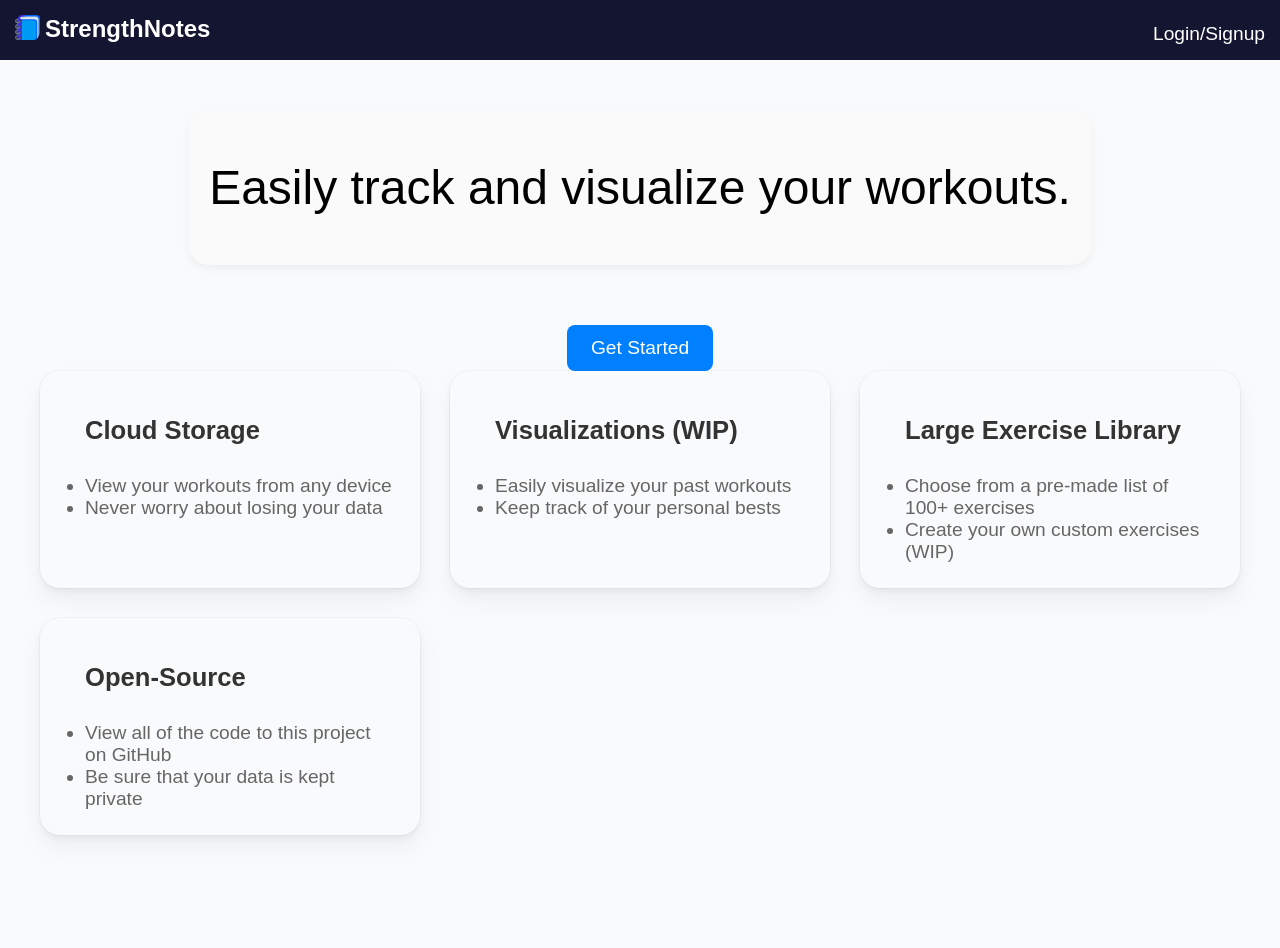
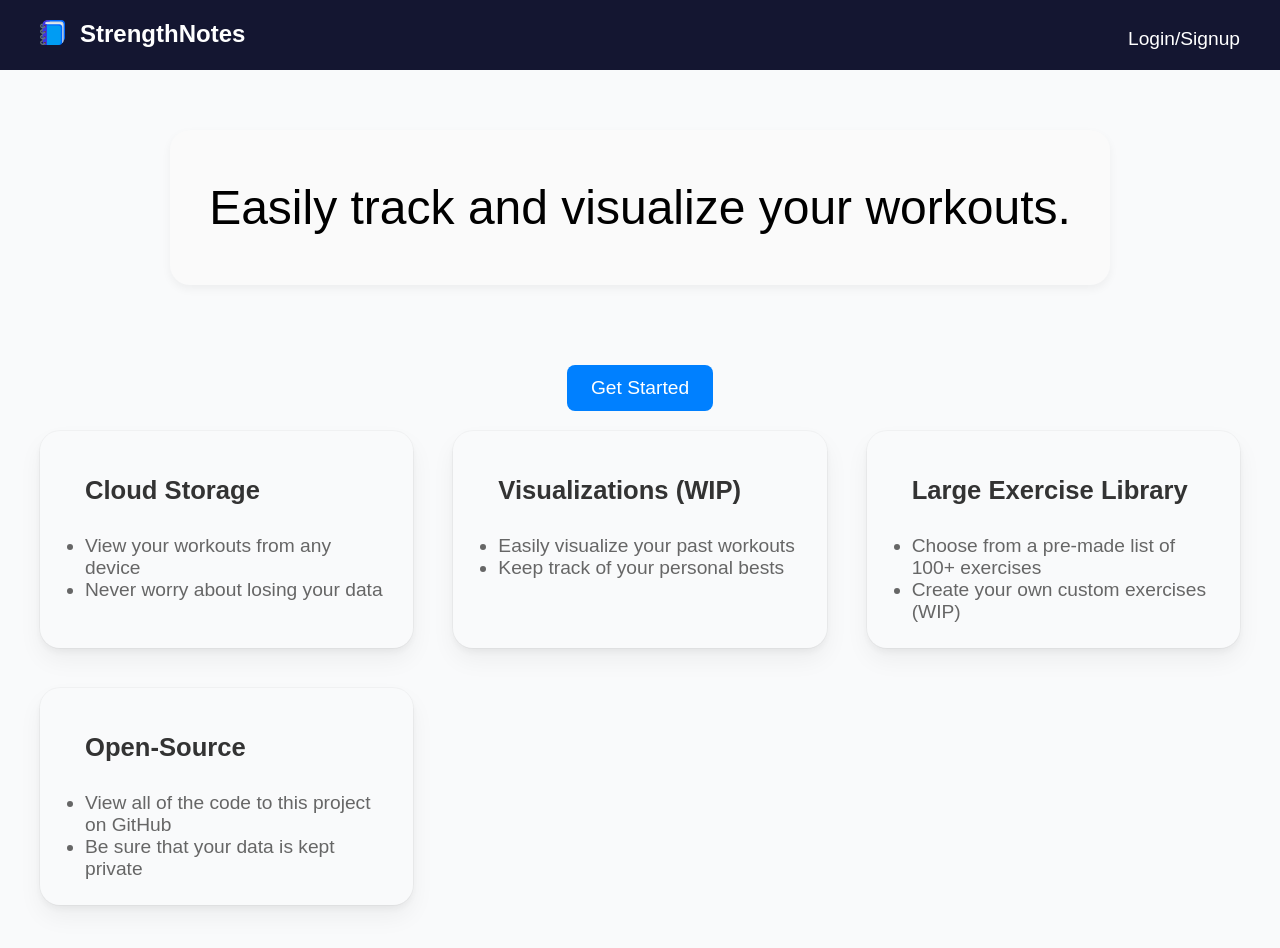
Before and after one commit to devintaing/StrengthNotes, a React (Vite) app: page / in a window 1280 px wide. Shown: the top 948 px of the page. Built offline with nearby package versions, Linux system fonts and the light colour scheme; no server answers.

Commit message:
margin/padding changes for UI to fix weird cramping

```diff
--- a/src/Base/Base.module.css
+++ b/src/Base/Base.module.css
@@ -4,7 +4,9 @@
   display: flex;
   flex-direction: column;
   align-items: center;
-  padding: 50px 20px;
+  padding: 60px 40px;
+  max-width: 1200px;
+  margin: 0 auto;
 }
 
 .splashText {
@@ -14,16 +16,19 @@
   background-color: hsl(0, 0%, 98%);
   border-radius: 20px;
   box-shadow: 0 4px 10px rgba(0,0,0,0.05);
-  margin-bottom: 40px;
+  margin-bottom: 60px;
+  max-width: 900px;
+  width: 100%;
   animation: fadeIn 1s ease;
 }
 
 .features {
   display: grid;
   grid-template-columns: repeat(auto-fit, minmax(280px, 1fr));
-  gap: 30px;
+  gap: 40px;
   width: 100%;
   max-width: 1200px;
+  padding: 20px;
 }
 
 .heroButton {
--- a/src/Header/Header.module.css
+++ b/src/Header/Header.module.css
@@ -1,10 +1,11 @@
 .entireHeader {
   background-color: #141631;
   color: white;
-  padding: 15px;
+  padding: 20px 40px;
   display: flex;
   align-items: baseline;
   justify-content: space-between;
+  flex-wrap: wrap;
 }
 
 .link {
@@ -24,7 +25,7 @@
 
 .leftLinks {
   display: flex;
-  gap: 5px;
+  gap: 15px;
 }
 
 .rightLinks {
--- a/src/Home/Home.module.css
+++ b/src/Home/Home.module.css
@@ -14,7 +14,7 @@ h1 {
   font-size: 1.5rem;
   padding: 18px 32px;
   border-radius: 12px;
-  margin: 20px auto;
+  margin: 40px auto;
   display: block;
   text-align: center;
   transition: background-color 0.3s ease, transform 0.2s ease;
--- a/src/Workout/Workout.module.css
+++ b/src/Workout/Workout.module.css
@@ -5,6 +5,8 @@
   background: #f8f9fc;
   box-shadow: 0 4px 12px rgba(0, 0, 0, 0.06);
   font-family: 'Segoe UI', Tahoma, Geneva, Verdana, sans-serif;
+  max-width: 1000px;
+  margin: 0 auto 60px;
 }
 
 .set {
```
